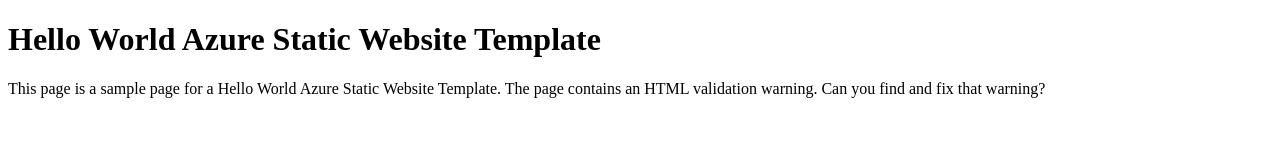
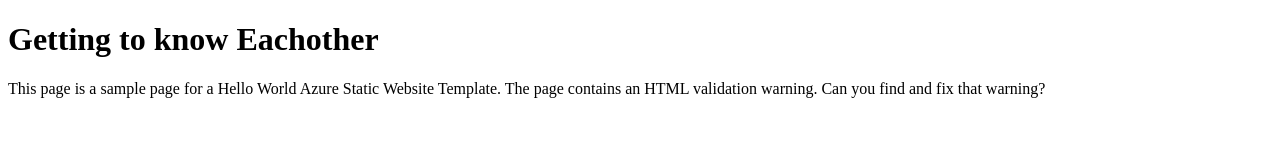
Before and after one commit to MGriffin512/getting-to-know-eachother-MG, a plain HTML site: page index.html in a window 1280 px wide. Drawn offline with Linux system fonts and the light colour scheme.

Commit message:
Update index.html

```diff
--- a/index.html
+++ b/index.html
@@ -1,10 +1,10 @@
 <!DOCTYPE html>
 <html>
 <head>
-<title>Hello World Azure Template</title>
+<title>Getting to know Eachother</title>
 </head>
 <body>
-<h1>Hello World Azure Static Website Template</h1>
+<h1>Getting to know Eachother</h1>
 <p>This page is a sample page for a Hello World Azure Static Website Template. The page contains an HTML validation warning.
 Can you find and fix that warning?</p>
 </body>
```
